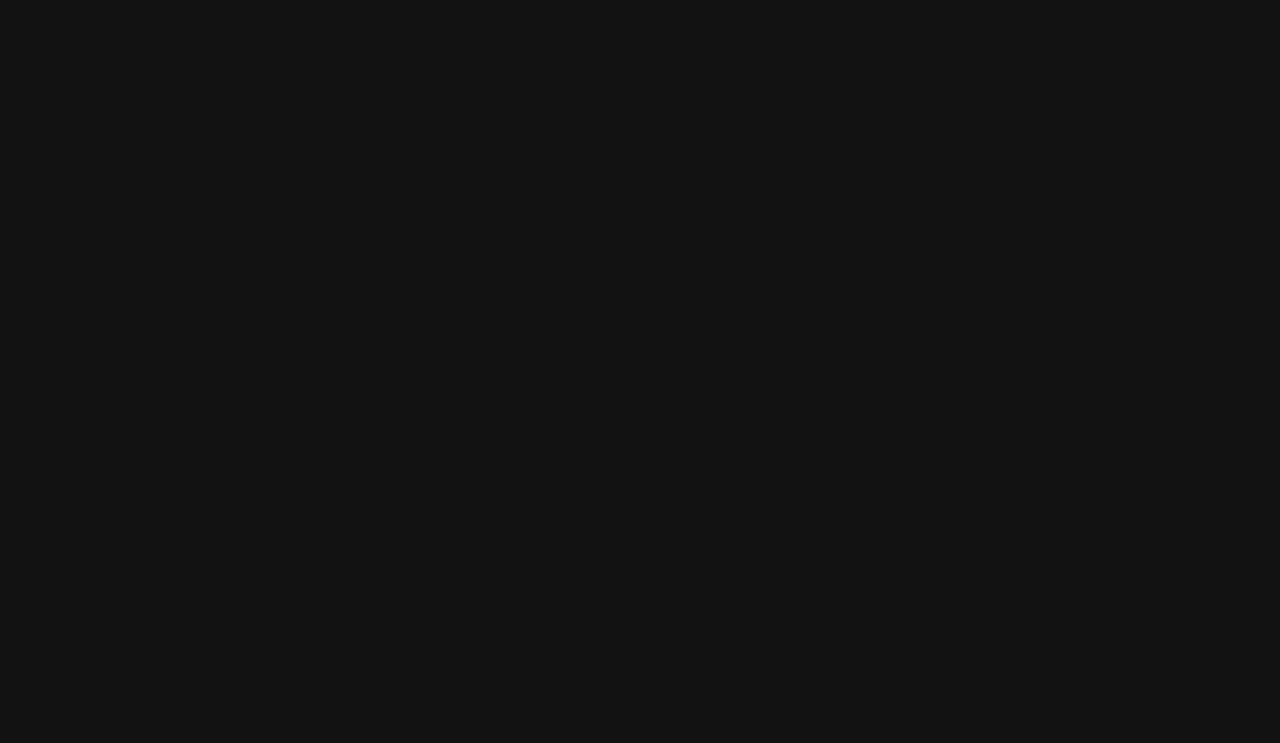
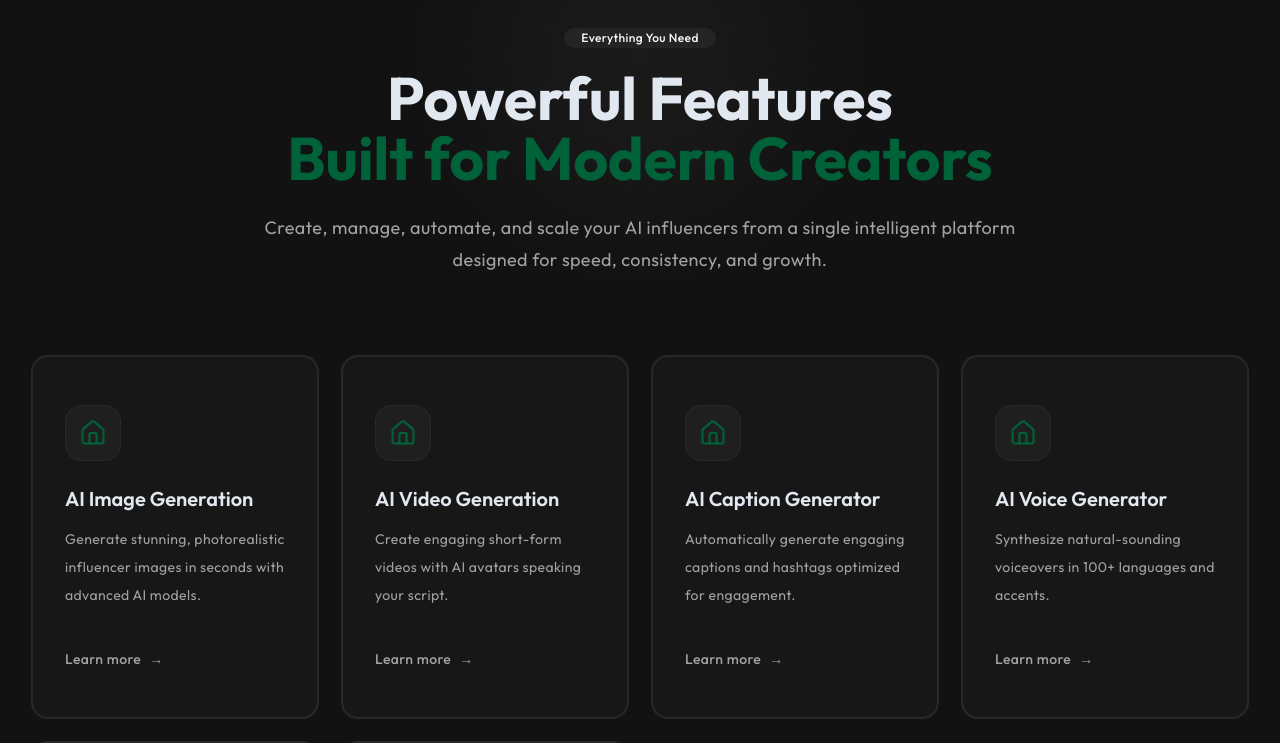
Before and after one commit to RutvikCodez/AI-Influencer-Generator, a Next.js app: page / in a window 1280 px wide. Shown: the part 1040-1783 px from the top of the page. Before the commit the page ends 935 px from the top, so only its background shows below. Built offline with nearby package versions, Linux system fonts and the light colour scheme.

Commit message:
Add Features section with FeatureCard component and related constants

```diff
--- a/app/page.tsx
+++ b/app/page.tsx
@@ -1,3 +1,4 @@
+import Features from "@/components/Features";
 import Hero from "@/components/Hero";
 import Navbar from "@/components/Navbar";
 
@@ -5,6 +6,7 @@
   return <main className="min-h-screen">
     <Navbar />
     <Hero />
+    <Features />
   </main>;
 };
 
--- /dev/null
+++ b/components/FeatureCard.tsx
@@ -0,0 +1,45 @@
+import { Card, CardContent } from "./ui/card";
+
+const FeatureCard = ({
+  title,
+  description,
+  icon: Icon,
+}: FeatureCardProps) => {
+  return (
+    <Card className="group relative h-full overflow-hidden rounded-2xl border bg-card transition-all duration-300 hover:-translate-y-1 hover:shadow-lg">
+      {/* Decorative background */}
+      <div className="absolute inset-x-0 top-0 h-1 bg-primary scale-x-0 origin-left transition-transform duration-300 group-hover:scale-x-100" />
+
+      <CardContent className="flex h-full flex-col gap-6 p-8">
+        {/* Icon */}
+        <div className="flex h-14 w-14 items-center justify-center rounded-2xl border bg-muted transition-all duration-300 group-hover:scale-105">
+          <Icon
+            className="h-7 w-7 text-primary transition-transform duration-300 group-hover:rotate-6"
+            strokeWidth={1.8}
+          />
+        </div>
+
+        {/* Content */}
+        <div className="space-y-3">
+          <h3 className="text-xl font-semibold tracking-tight transition-colors group-hover:text-primary">
+            {title}
+          </h3>
+
+          <p className="text-sm leading-7 text-muted-foreground">
+            {description}
+          </p>
+        </div>
+
+        {/* Bottom line */}
+        <div className="mt-auto flex items-center gap-2 pt-4 text-sm font-medium text-muted-foreground transition-colors group-hover:text-foreground">
+          <span>Learn more</span>
+          <span className="transition-transform duration-300 group-hover:translate-x-1">
+            →
+          </span>
+        </div>
+      </CardContent>
+    </Card>
+  );
+};
+
+export default FeatureCard;
--- /dev/null
+++ b/components/Features.tsx
@@ -0,0 +1,59 @@
+import { features } from "@/constants";
+import { Badge } from "./ui/badge";
+import FeatureCard from "./FeatureCard";
+
+const Features = () => {
+  return (
+    <section
+      id="features"
+      className="relative overflow-hidden border-y border-border py-24 md:py-32"
+    >
+      {/* Background */}
+      <div className="absolute inset-0 -z-10">
+        <div className="absolute left-1/2 top-0 h-80 w-80 -translate-x-1/2 rounded-full bg-muted blur-3xl opacity-60" />
+      </div>
+
+      <div className="mx-auto flex max-w-7xl flex-col gap-20 px-6 lg:px-8">
+        {/* Header */}
+        <div className="mx-auto max-w-3xl text-center">
+          <Badge
+            variant="secondary"
+            className="mb-5 rounded-full px-4 py-1.5"
+          >
+            Everything You Need
+          </Badge>
+
+          <h2 className="text-4xl font-bold tracking-tight md:text-5xl lg:text-6xl">
+            Powerful Features
+            <span className="block text-primary">
+              Built for Modern Creators
+            </span>
+          </h2>
+
+          <p className="mt-6 text-lg leading-8 text-muted-foreground">
+            Create, manage, automate, and scale your AI influencers from a
+            single intelligent platform designed for speed, consistency, and
+            growth.
+          </p>
+        </div>
+
+        {/* Features Grid */}
+        <div className="grid gap-6 sm:grid-cols-2 xl:grid-cols-4">
+          {features.map((feature, index) => (
+            <FeatureCard key={index} {...feature} />
+          ))}
+        </div>
+
+        {/* Bottom CTA */}
+        <div className="mx-auto max-w-3xl text-center">
+          <p className="text-sm leading-7 text-muted-foreground">
+            Designed to help creators, agencies, and brands launch AI-powered
+            influencer businesses with less manual work and more automation.
+          </p>
+        </div>
+      </div>
+    </section>
+  );
+};
+
+export default Features;
--- a/constants/index.ts
+++ b/constants/index.ts
@@ -1,3 +1,5 @@
+import { Home } from "lucide-react";
+
 export const navigation = [
   {
     label: "Features",
@@ -18,3 +20,42 @@
   "No credit card",
   "Cancel anytime",
 ];
+
+export const features = [
+  {
+    title: "AI Image Generation",
+    description:
+      "Generate stunning, photorealistic influencer images in seconds with advanced AI models.",
+    icon: Home,
+  },
+  {
+    title: "AI Video Generation",
+    description:
+      "Create engaging short-form videos with AI avatars speaking your script.",
+    icon: Home,
+  },
+  {
+    title: "AI Caption Generator",
+    description:
+      "Automatically generate engaging captions and hashtags optimized for engagement.",
+    icon: Home,
+  },
+  {
+    title: "AI Voice Generator",
+    description:
+      "Synthesize natural-sounding voiceovers in 100+ languages and accents.",
+    icon: Home,
+  },
+  {
+    title: "Personality Engine",
+    description:
+      "Define unique AI influencer personas with distinct speaking styles and values.",
+    icon: Home,
+  },
+  {
+    title: "AI Fashion Styling",
+    description:
+      "Intelligent outfit recommendations that match your brand and aesthetic.",
+    icon: Home,
+  },
+];
--- /dev/null
+++ b/types/index.d.ts
@@ -0,0 +1,5 @@
+type FeatureCardProps = {
+  title: string;
+  description: string;
+  icon: ReactNode;
+};
```
